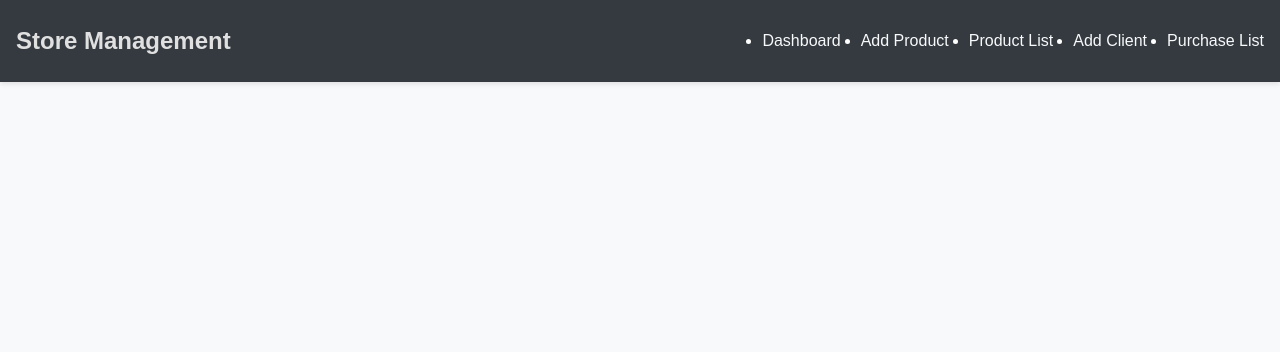
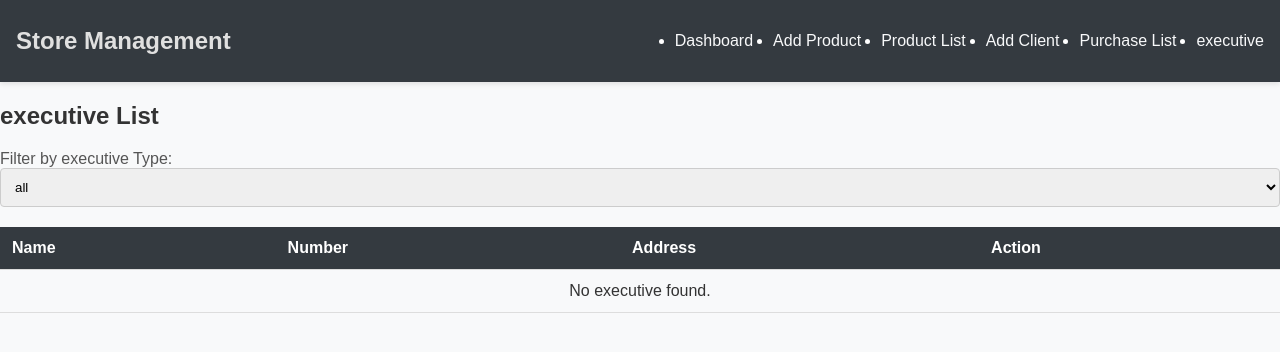
Before and after one commit to hasan1229/Store-Management, a React (Create React App) app: page /executive-list in a window 1280 px wide. Shown: the top 352 px of the page. Built offline with nearby package versions, Linux system fonts and the light colour scheme; the HTML template or start-up script is replaced by a standard one.

Commit message:
executive section

```diff
--- a/src/App.js
+++ b/src/App.js
@@ -8,13 +8,15 @@ import AddClient from './components/AddClient';
 import ClientList from './components/ClientList';
 import Purchase from './components/Purchase';
 import PurchaseList from './components/PurchaseList'; // Import PurchaseList component
+import AddExecutive from './components/AddExecutive';
+import ExecutiveList from './components/ExecutiveList';
 import './styles.css';
 
 function App() {
     const [products, setProducts] = useState([]);        // Holds the list of products
     const [clients, setClients] = useState([]);          // Holds the list of clients
     const [purchases, setPurchases] = useState([]);      // Holds the list of purchases
-
+    const [executives, setExecutives] = useState([]);
     // Function to add new purchases
     const handleAddPurchase = (newPurchases) => {
         setPurchases((prevPurchases) => [...prevPurchases, ...newPurchases]);
@@ -40,6 +42,14 @@ function App() {
     const handleDeleteClient = (index) => {
         const newClients = clients.filter((_, i) => i !== index);
         setClients(newClients);
+    };
+     // Function to add a Executive
+     const handleAddExecutive = (executive) => {
+        setExecutives((prevExecutives) => [...prevExecutives, executive]);
+    };
+    const handleDeleteExecutive = (index) => {
+        const newExecutives = executives.filter((_, i) => i !== index);
+        setExecutives(newExecutives);
     };
 
     return (
@@ -76,6 +86,14 @@ function App() {
                         path="/client-list"
                         element={<ClientList clients={clients} onDeleteClient={handleDeleteClient} />}
                     />
+                    <Route
+                        path="/add-executive"
+                        element={<AddExecutive onAddExecutive={handleAddExecutive} onCancel={() => {}} />}
+                    />
+                    <Route
+                        path="/executive-list"
+                        element={<ExecutiveList executives={executives} onDeleteExecutive={handleDeleteExecutive} />}
+                    />
 
                     {/* Purchase Route */}
                     <Route
--- /dev/null
+++ b/src/components/AddExecutive.js
@@ -0,0 +1,57 @@
+import React, { useState } from 'react';
+import { Link } from 'react-router-dom';
+const AddExecutive = ({ onAddExecutive, onCancel }) => {
+    const [name, setName] = useState('');
+    const [number, setNumber] = useState('');
+    const [address, setAddress] = useState('');
+
+    const handleSubmit = (e) => {
+        e.preventDefault();
+        const newExecutive = { name, number, address };
+        onAddExecutive (newExecutive);
+        setName('');
+        setNumber('');
+        setAddress('');
+
+    };
+
+    return (
+        <div className="add-client-container">
+            <h2>Add Executive</h2>
+            <form onSubmit={handleSubmit}>
+                <div>
+                    <label>Name:</label>
+                    <input
+                        type="text"
+                        value={name}
+                        onChange={(e) => setName(e.target.value)}
+                        required
+                    />
+                </div>
+                <div>
+                    <label>Number:</label>
+                    <input
+                        type="text"
+                        value={number}
+                        onChange={(e) => setNumber(e.target.value)}
+                        required
+                    />
+                </div>
+                <div>
+                    <label>Address:</label>
+                    <input
+                        type="text"
+                        value={address}
+                        onChange={(e) => setAddress(e.target.value)}
+                        required
+                    />
+                </div>
+                <button type="submit">Add Executive</button>
+                <button type="button" onClick={onCancel}>Cancel</button>
+            </form>
+            <Link to="/executive-list" className="button">executive List</Link>
+        </div>
+    );
+};
+
+export default AddExecutive;
--- /dev/null
+++ b/src/components/ExecutiveList.js
@@ -0,0 +1,60 @@
+import React, { useState } from 'react';
+import { Link } from 'react-router-dom';
+const ExecutiveList = ({ executives, onDeleteExecutive }) => {
+    const [selectedType, setSelectedType] = useState('all');
+
+    // Assuming you have a field to differentiate client types, e.g., `clientType`
+    // Get unique client types (if you have them) and include 'all'
+    const executiveTypes = [...new Set(executives.map(executive => executive.executiveType)), 'all'];
+
+    // Filter clients based on selected type
+    const filteredExecutives = selectedType === 'all' ? executives : executives.filter(executive => executive.executiveType === selectedType);
+
+    return (
+        <div>
+            <h2>executive List</h2>
+            <div>
+                <label>
+                    Filter by executive Type:
+                    <select value={selectedType} onChange={(e) => setSelectedType(e.target.value)}>
+                        {executiveTypes.map((type, index) => (
+                            <option key={index} value={type}>
+                                {type}
+                            </option>
+                        ))}
+                    </select>
+                </label>
+            </div>
+            <table>
+                <thead>
+                    <tr>
+                        <th>Name</th>
+                        <th>Number</th>
+                        <th>Address</th>
+                        <th>Action</th>
+                    </tr>
+                </thead>
+                <tbody>
+                    {filteredExecutives.length > 0 ? (
+                        filteredExecutives.map((executive, index) => (
+                            <tr key={index}>
+                                <td>{executive.name}</td>
+                                <td>{executive.number}</td>
+                                <td>{executive.address}</td>
+                                <td>
+                                    <button onClick={() => onDeleteExecutive(index)}>Delete</button>
+                                </td>
+                            </tr>
+                        ))
+                    ) : (
+                        <tr>
+                            <td colSpan="4" style={{ textAlign: 'center' }}>No executive found.</td>
+                        </tr>
+                    )}
+                </tbody>
+            </table>
+        </div>
+    );
+};
+
+export default ExecutiveList;
--- a/src/components/Navbar.js
+++ b/src/components/Navbar.js
@@ -13,6 +13,7 @@ const Navbar = () => {
                 <li><Link to="/product-list">Product List</Link></li>
                 <li><Link to="/add-client">Add Client</Link></li>
                 <li><Link to="/purchase-list">Purchase List</Link></li>
+                <li><Link to="/add-executive">executive</Link></li>
             </ul>
         </nav>
     );
```
